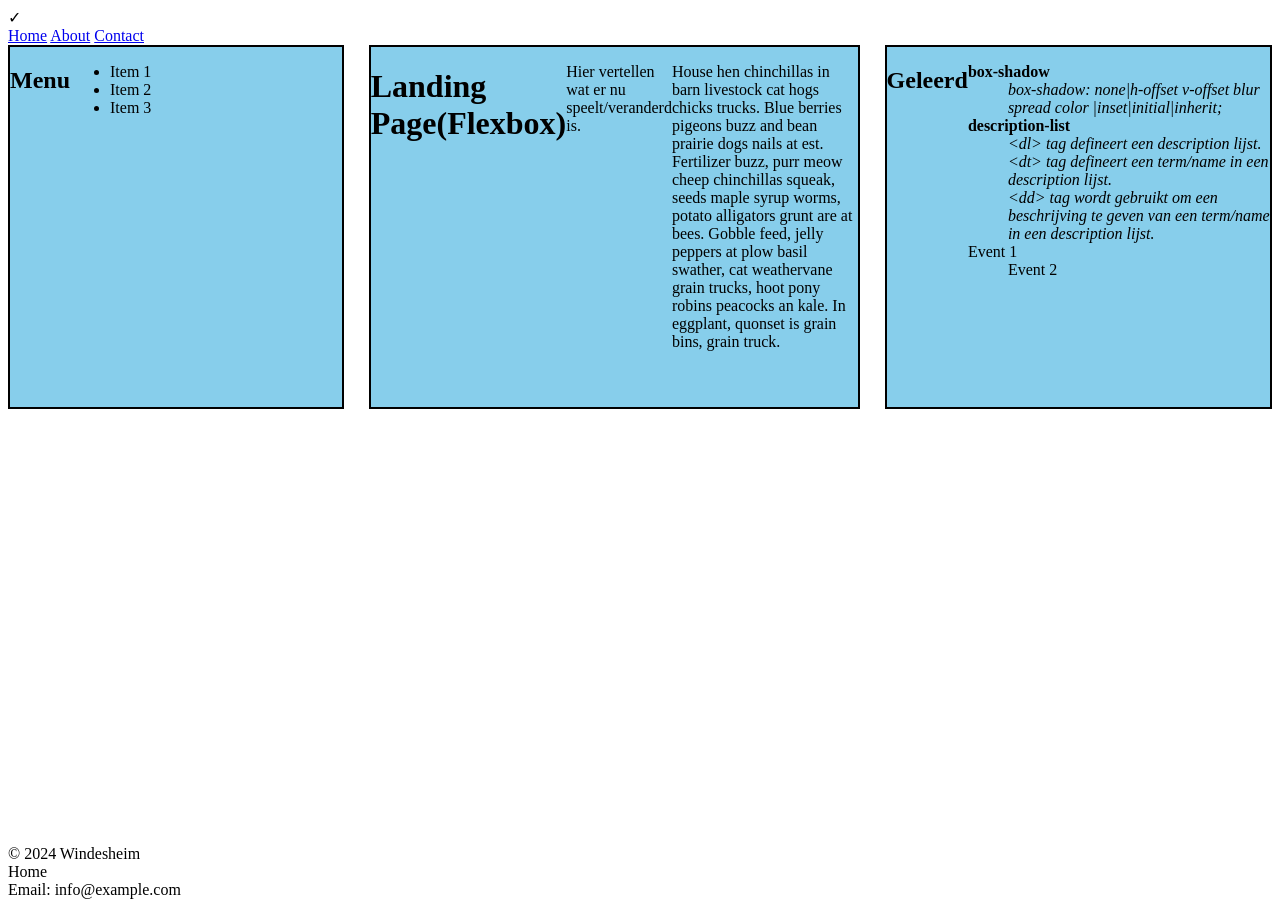
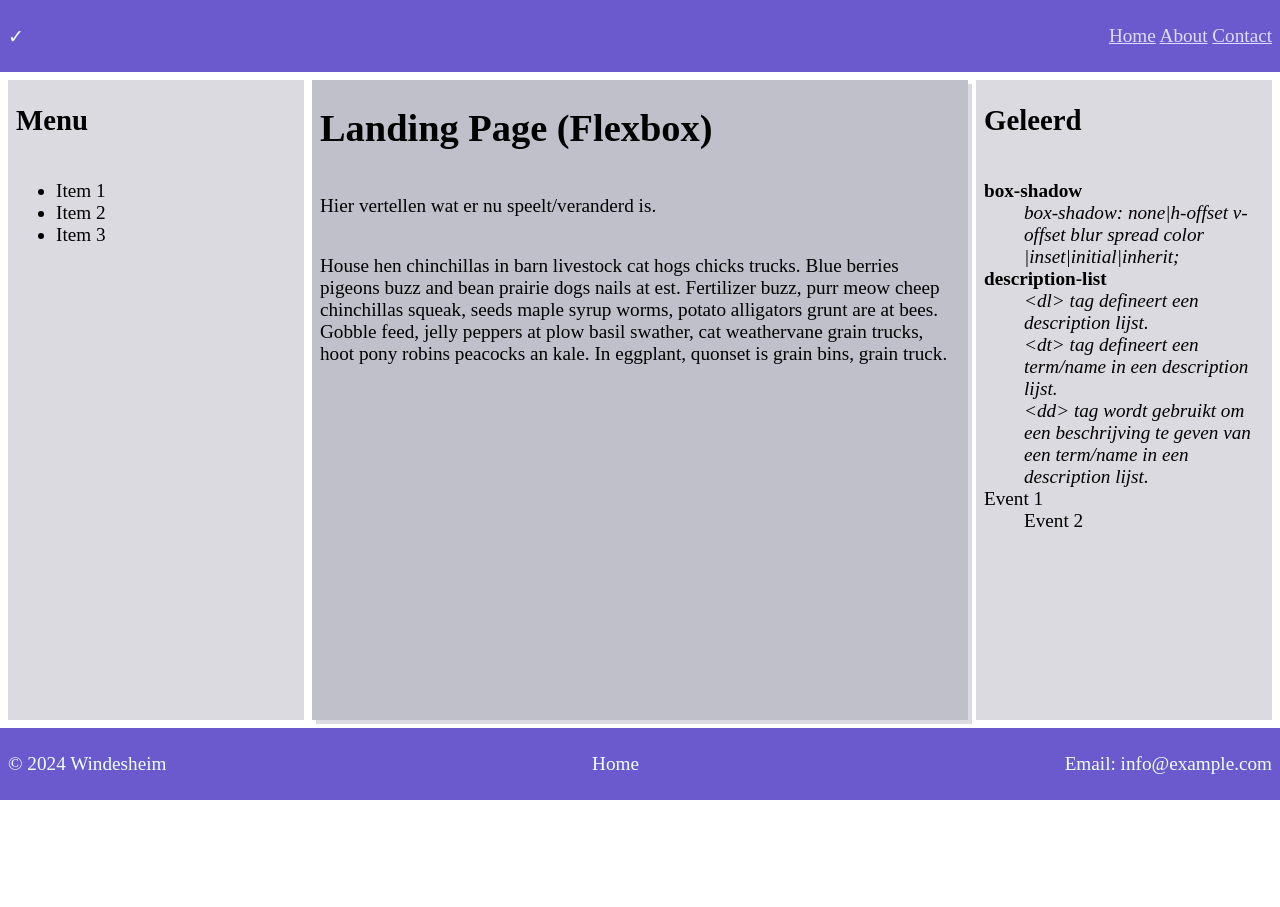
Before and after one commit to Ruben-van-der-Ark/flexboxhtmlcss, a plain HTML site: page index.html in a window 1280 px wide. After the commit the page ends 800 px from the top, so only its background shows below. Drawn offline with Linux system fonts and the light colour scheme.

Commit message:
Flexbox solution

```diff
--- a/css/myStyle.css
+++ b/css/myStyle.css
@@ -1,40 +1,75 @@
+body {
+    margin: 0;
+    font-size: larger;
+}
+
 .container {
+    margin: 8px 8px 8px 8px;
     display: flex;
-    height: 100vh;
+    height: 80%;
+    gap: 8px;
+}
 
-    gap: 25px;
-    flex-direction: row;
-    justify-content: space-around;
-    align-content: space-around;
-}
 
 .sidebar-l {
     width: 280px;
-    height: 360px;
-    background-color: skyblue;
-    border: 2px solid black;
-
+    height: 100%;
+    padding-left: 8px;
+    padding-right: 8px;
+    background-color: #DADAE0;
     display: flex;
-    flex-grow: 1;
     align-self: flex-start;
+    flex-flow: column;
+}
+.content {
+    padding-left: 8px;
+    padding-right: 8px;
+    width: 280px;
+    height: 100%;
+    background-color: #C0C0CA;
+    box-shadow: 4px 4px #DADAE0;
+    display: flex;
+    flex-grow: 10;
+    flex-flow: column;
 }
 
-.content {
+.sidebar-r {
+    padding-left: 8px;
+    padding-right: 8px;
     width: 280px;
-    height: 360px;
-    background-color: skyblue;
-    border: 2px solid black;
+    height: 100%;
+    background-color: #DADAE0;
+    display: flex;
+    flex-flow: column;
+}
 
+.header, .footer {
+    color: azure;
+    height: calc((20% / 2) - 8px);
+    margin: 0;
     display: flex;
-    flex-grow: 4;
+    background-color: slateblue;
+    padding-left: 8px;
+    padding-right: 8px;
+    justify-content: space-between;
+    jusfify-content: left;
 }
-.sidebar-r {
-    width: 280px;
-    height: 360px;
-    background-color: skyblue;
-    border: 2px solid black;
 
-    display: flex;
+.block {
+    width: 1fr;
+    align-content: center;
+}
 
-    flex-grow: 2;
+.icon {
+    justify-content: left;
+    width: 21px;
+    align-content: center;
 }
+
+.menu {
+    align-content: center;
+}
+
+a {
+    color: #DDDDFF
+}
--- a/index.html
+++ b/index.html
@@ -6,7 +6,7 @@
             <link rel="stylesheet" href="css/myStyle.css">
         </head>
         <body>
-            <header>
+            <header class="header">
                 <div class="icon">&#10003;</div>
                 <div class="menu">
                     <a href="index.html">Home</a>
@@ -24,7 +24,7 @@
                     </ul>
                 </div>
                 <div class="content">
-                    <h1>Landing Page(Flexbox)</h1>
+                    <h1>Landing Page (Flexbox)</h1>
                     <p>Hier vertellen wat er nu speelt/veranderd is.</p>
                     <p>
                         House hen chinchillas in barn livestock cat hogs
@@ -56,11 +56,11 @@
                     </dl>
                 </div>
             </div>
-            <footer>
+            <footer class="footer">
                 <!-- &copy; -->
-                <div>© 2024 Windesheim</div>
-                <div class="breadcrumbs">Home </div>
-                <div>Email: info@example.com</div>
+                <div class="block">© 2024 Windesheim</div>
+                <div class="block">Home </div>
+                <div class="block">Email: info@example.com</div>
             </footer>
         </body>
     <nav></nav>
```
